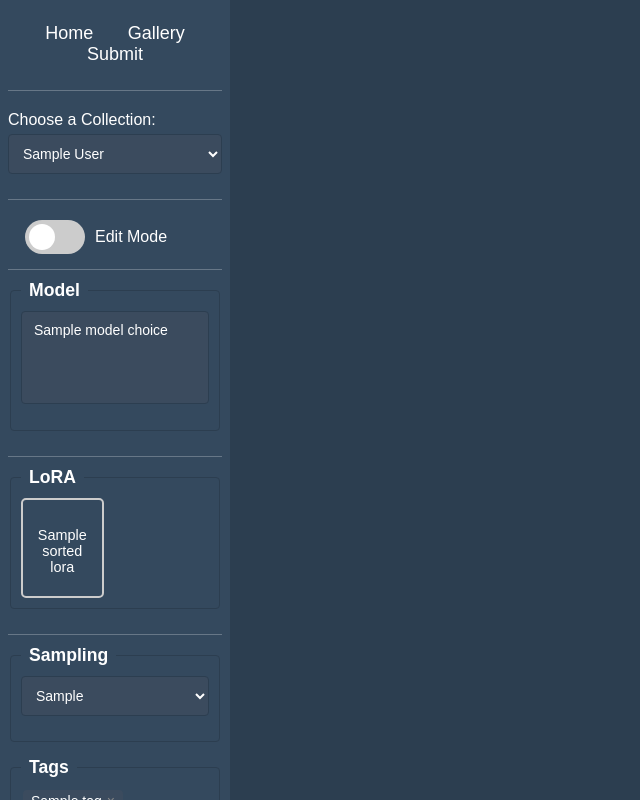
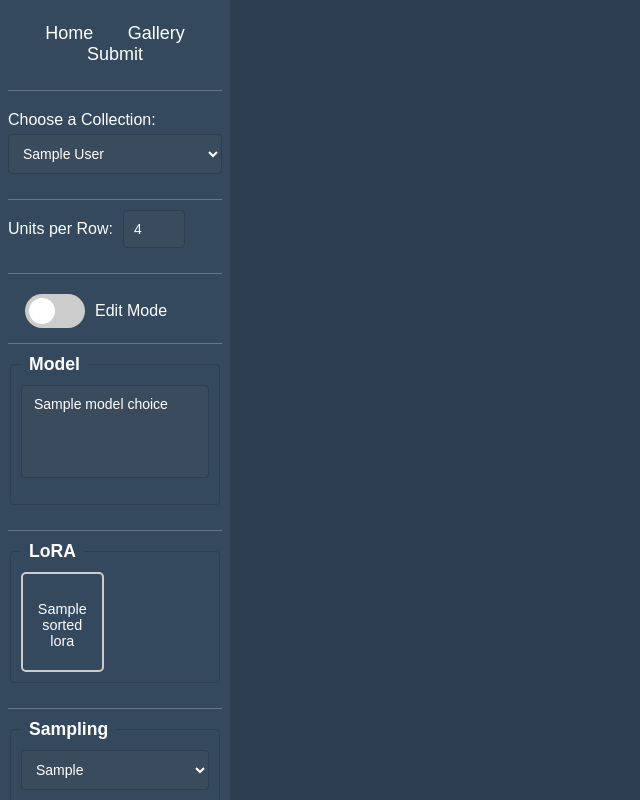
Before and after one commit to ShinyMyst/atherium-image-sorter, a Flask app: template templates/gallery.html in a window 1280 px wide. Shown: the whole page, without its empty margins (0-640 px from the left). Run offline with Flask 3, Linux system fonts and the light colour scheme; the template is opened without the code that fills it: most values are stand-ins (such as "Sample title", 1, 10 or a date in 2020); parts of the project's set-up code (start-up, migrations or seed data) failed here and were passed over.

Commit message:
Toggle for number of images per row

```diff
--- a/static/css/gallery.css
+++ b/static/css/gallery.css
@@ -371,3 +371,16 @@
 .close-btn:hover {
     background-color: #5a6268;
 }
+
+/* ==========================================================================
+   DISPLAY OPTIONS
+   ========================================================================== */
+.displayOptions {
+    display: flex;
+    gap: 10px;
+}
+
+.displayOptions input[type="number"] {
+    width: 40px;
+    border-radius: 4px;
+}
--- /dev/null
+++ b/static/js/gallery/_unitrs_per_row.js
@@ -0,0 +1,25 @@
+export function initUnitsPerRow() {
+    const unitsPerRowInput = document.getElementById('unitsPerRowInput');
+    let debounceTimer;
+
+    function updateGridColumns() {
+        // Timer ensures the function only runs after user done typing.
+        clearTimeout(debounceTimer);
+
+        debounceTimer = setTimeout(() => {
+            const galleryGrid = document.querySelector('.grid');
+            let numColumns = parseInt(unitsPerRowInput.value, 10);
+
+            if (isNaN(numColumns) || numColumns < 1) {
+                numColumns = 1;
+            } else if (numColumns > 8) {
+                numColumns = 8;
+            }
+
+            galleryGrid.style.gridTemplateColumns = `repeat(${numColumns}, 1fr)`;
+        }, 700);
+    }
+
+    unitsPerRowInput.addEventListener('input', updateGridColumns);
+    updateGridColumns();
+}
--- a/static/js/gallery/gallery.js
+++ b/static/js/gallery/gallery.js
@@ -6,6 +6,7 @@
 import { initActionBar } from './_action_bar.js';
 import { initSidebar } from './_sidebar.js';
 import { initDropdown } from './_dropdown.js';
+import { initUnitsPerRow } from './_unitrs_per_row.js'
 
 
 export function initGallery(IMAGE_DATA) {
@@ -14,4 +15,5 @@
     initActionBar();
     initImageContainers(IMAGE_DATA);
     initDropdown();
+    initUnitsPerRow();
 };
--- a/templates/gallery.html
+++ b/templates/gallery.html
@@ -28,6 +28,18 @@
                 </option>
             {% endfor %}
         </select>
+
+        <div class="divider"></div>
+
+        <div class="displayOptions">
+            <label for="unitsPerRowInput">Units per Row:</label>
+            <input
+                type="number"
+                id="unitsPerRowInput"
+                min="1"
+                value="4"
+            >
+        </div>
 
         <div class="divider"></div>
 
```
